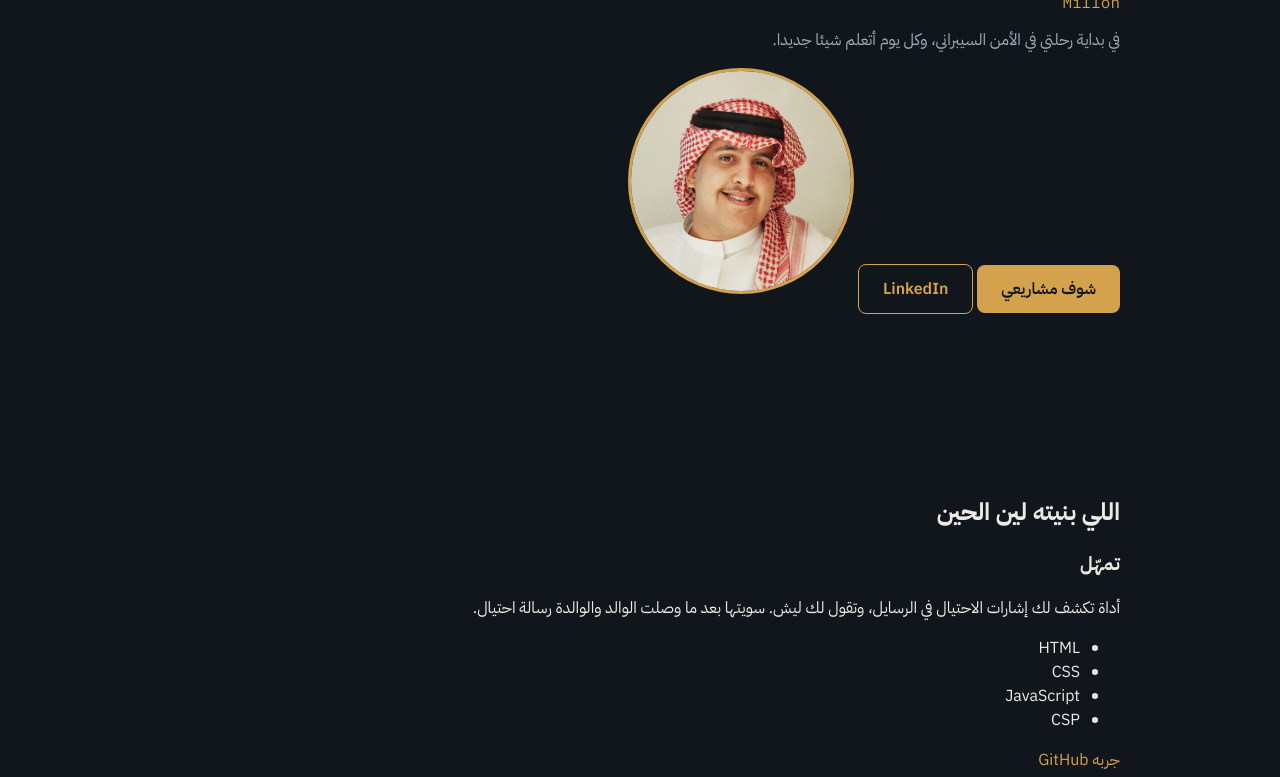
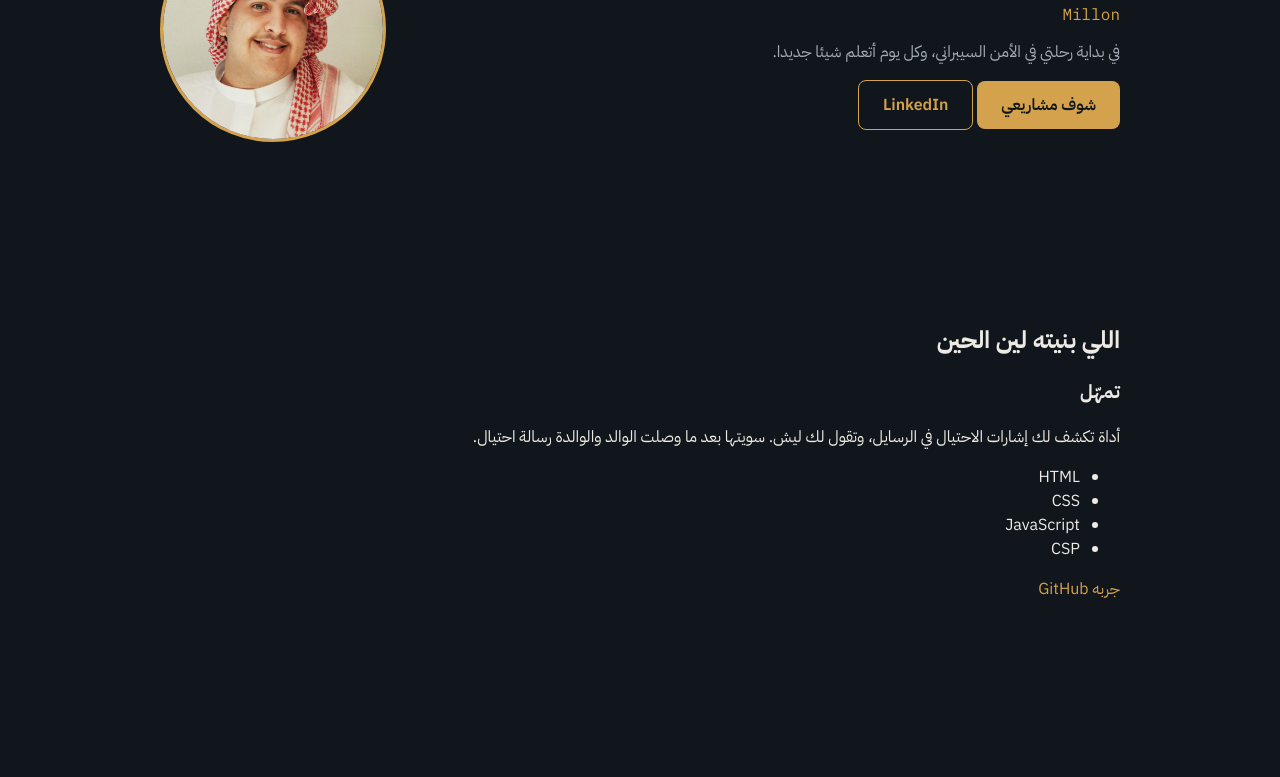
Before and after one commit to xMillon/xMillon.github.io, a plain HTML site: page index.html in a window 1280 px wide. Shown: the part 196-973 px from the top of the page. Drawn offline with Linux system fonts and the light colour scheme.

Commit message:
Hero layout with flexbox

```diff
--- a/index.html
+++ b/index.html
@@ -7,7 +7,9 @@
     <title>أحمد المطيري - Ahmed Al-Mutairi</title>
     <link rel="preconnect" href="https://fonts.googleapis.com">
     <link rel="preconnect" href="https://fonts.gstatic.com" crossorigin>
-    <link href="https://fonts.googleapis.com/css2?family=IBM+Plex+Sans+Arabic:wght@400;500;600;700&family=IBM+Plex+Mono:wght@400;500&display=swap" rel="stylesheet">
+    <link
+        href="https://fonts.googleapis.com/css2?family=IBM+Plex+Sans+Arabic:wght@400;500;600;700&family=IBM+Plex+Mono:wght@400;500&display=swap"
+        rel="stylesheet">
     <link rel="stylesheet" href="style.css">
 </head>
 
@@ -21,12 +23,14 @@
     </header>
     <main>
         <section id="hero">
+            <div class="hero-text">
                 <h1>أحمد المطيري</h1>
                 <p class="handle">Millon</p>
                 <p class="tagline">في بداية رحلتي في الأمن السيبراني، وكل يوم أتعلم شيئا جديدا.</p>
                 <a href="#projects" class="btn">شوف مشاريعي</a>
                 <a href="https://www.linkedin.com/in/ahmedmuidhal-mutairi" class="btn btn-outline" target="_blank"
                     rel="noopener noreferrer">LinkedIn</a>
+            </div>
             <img src="assets/photo.jpeg" alt="أحمد المطيري">
         </section>
         <section id="projects">
--- a/style.css
+++ b/style.css
@@ -65,3 +65,10 @@ section {
 .btn:focus-visible {
     transform: translateY(-2px);
 }
+
+#hero {
+    display: flex;
+    align-items: center;
+    justify-content: space-between;
+    gap: 48px;
+}
```
Lines whose indentation alone changed are shown as unchanged.
